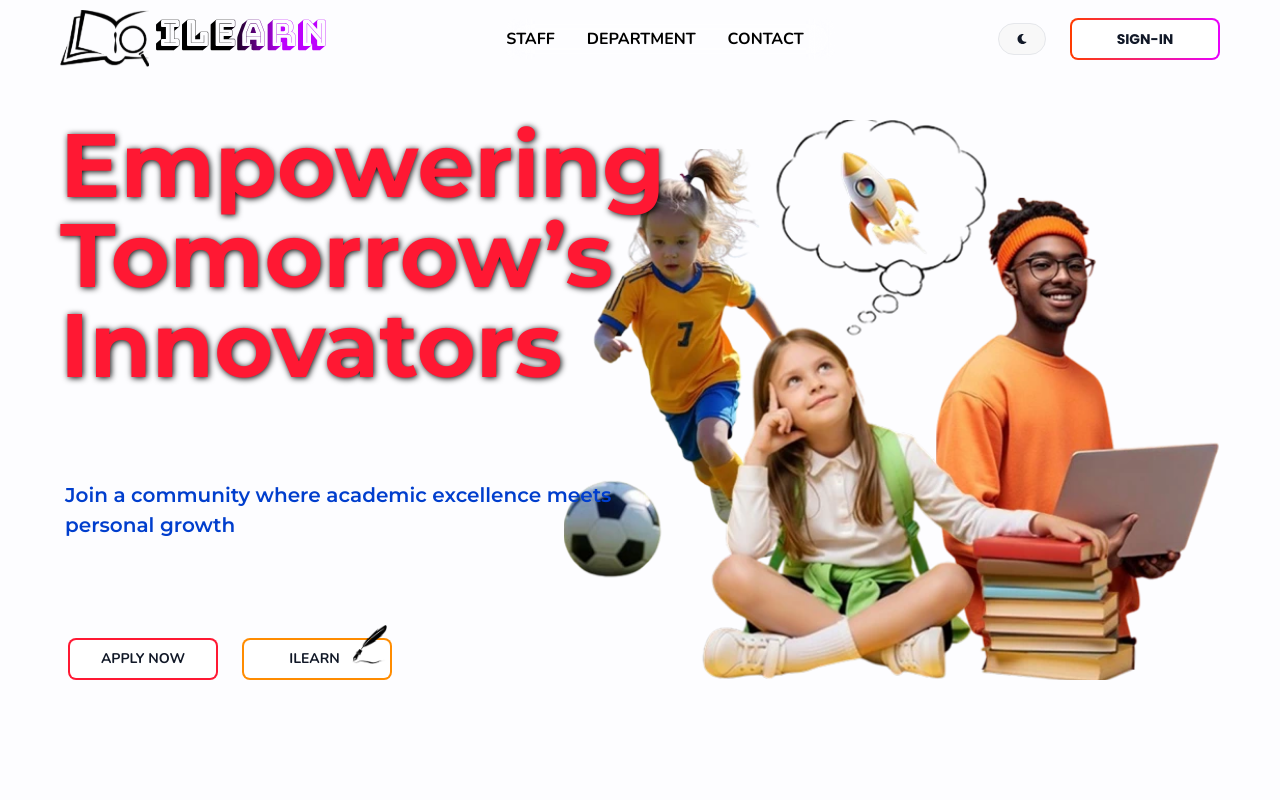
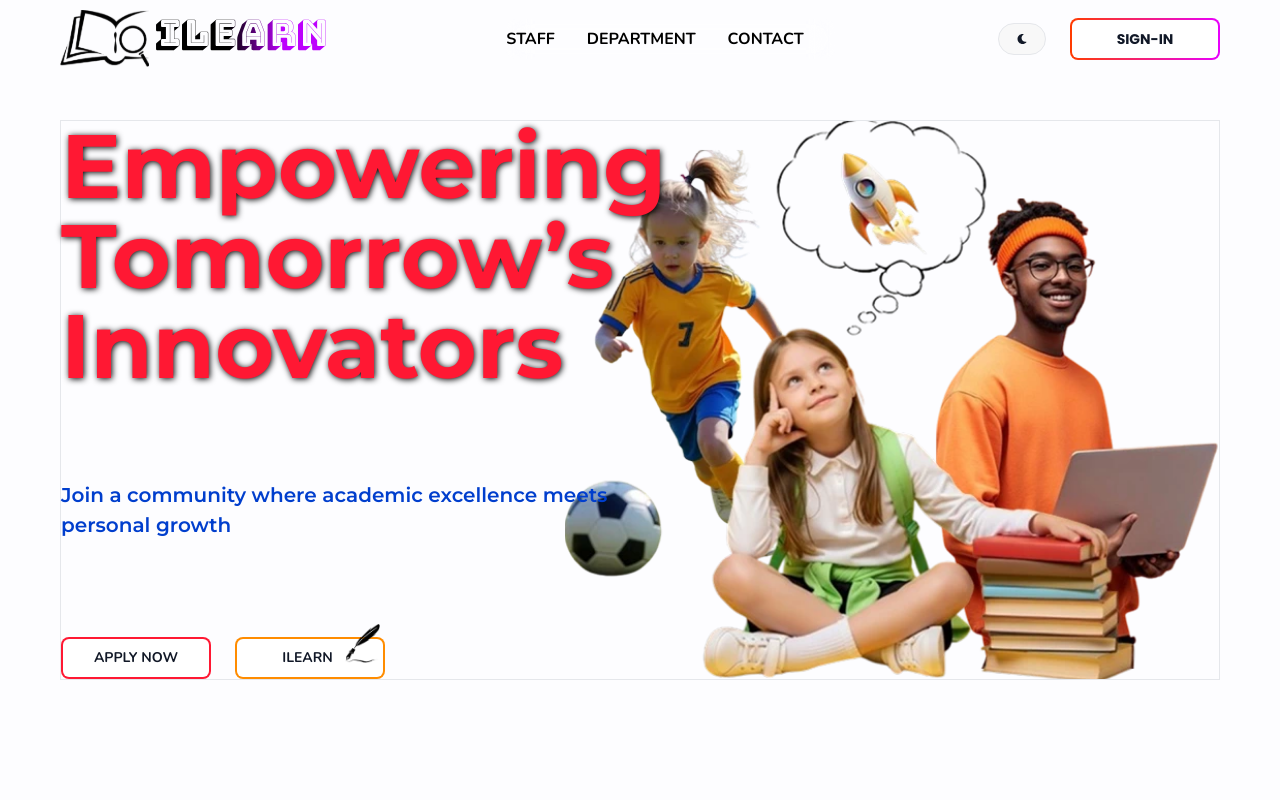
Before and after one commit to zerosyah/iLearnWeb, a React (Vite) app: page / in a window 1280 px wide. Shown: the top 800 px of the page. Built offline with nearby package versions, Linux system fonts and the light colour scheme; a web font is replaced by a local one.

Commit message:
updated height

```diff
--- a/src/pages/Home.tsx
+++ b/src/pages/Home.tsx
@@ -134,10 +134,10 @@ export default function Home() {
       >
         <Header />
         <section
-          className=" relative flex w-full flex-col justify-between lg:flex-row lg:items-center "
+          className=" relative border flex w-full flex-col justify-between lg:flex-row lg:items-center "
           style={{
             height: vh * 0.7,
-            maxHeight: vh * 0.75,
+            //maxHeight: vh * 0.75,
           }}
         >
           <div
@@ -151,12 +151,12 @@ export default function Home() {
               Empowering Tomorrow’s Innovators
             </h1>
             <p
-              className="flex-wrap px-[5px] text-center font-montserrat text-[20px] font-semibold text-persianBlue drop-shadow-[3px_3px_5px_black] md:text-[40px] lg:text-start lg:text-[20px] lg:text-persianBlue lg:drop-shadow-none"
+              className="flex-wrap px-[8px] lg:px-0 text-center font-montserrat text-[20px] font-semibold text-persianBlue drop-shadow-[0px_0px_10px_black] md:text-[40px] lg:text-start lg:text-[20px] lg:text-persianBlue lg:drop-shadow-none"
               style={{ maxWidth: vw <= 850 ? vw : vw * 0.7 }}
             >
               Join a community where academic excellence meets personal growth
             </p>
-            <div className="flex flex-col lg:flex-row w-full px-[8px] gap-[24px] lg:mt-[8px]">
+            <div className="flex flex-col lg:flex-row w-full px-[8px] lg:px-0 gap-[24px] lg:mt-[8px]">
               <Button
                 outline
                 //gradientDuoTone="purpleToBlue"
```
